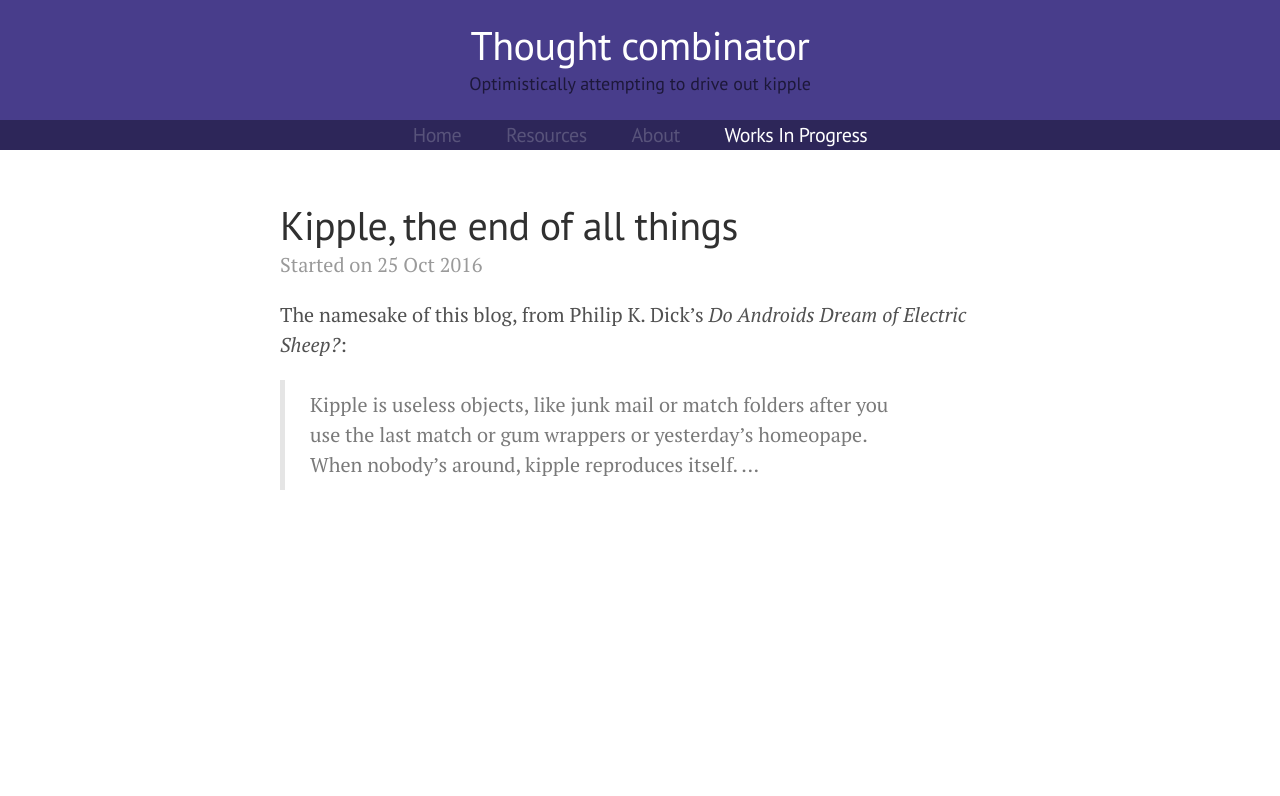
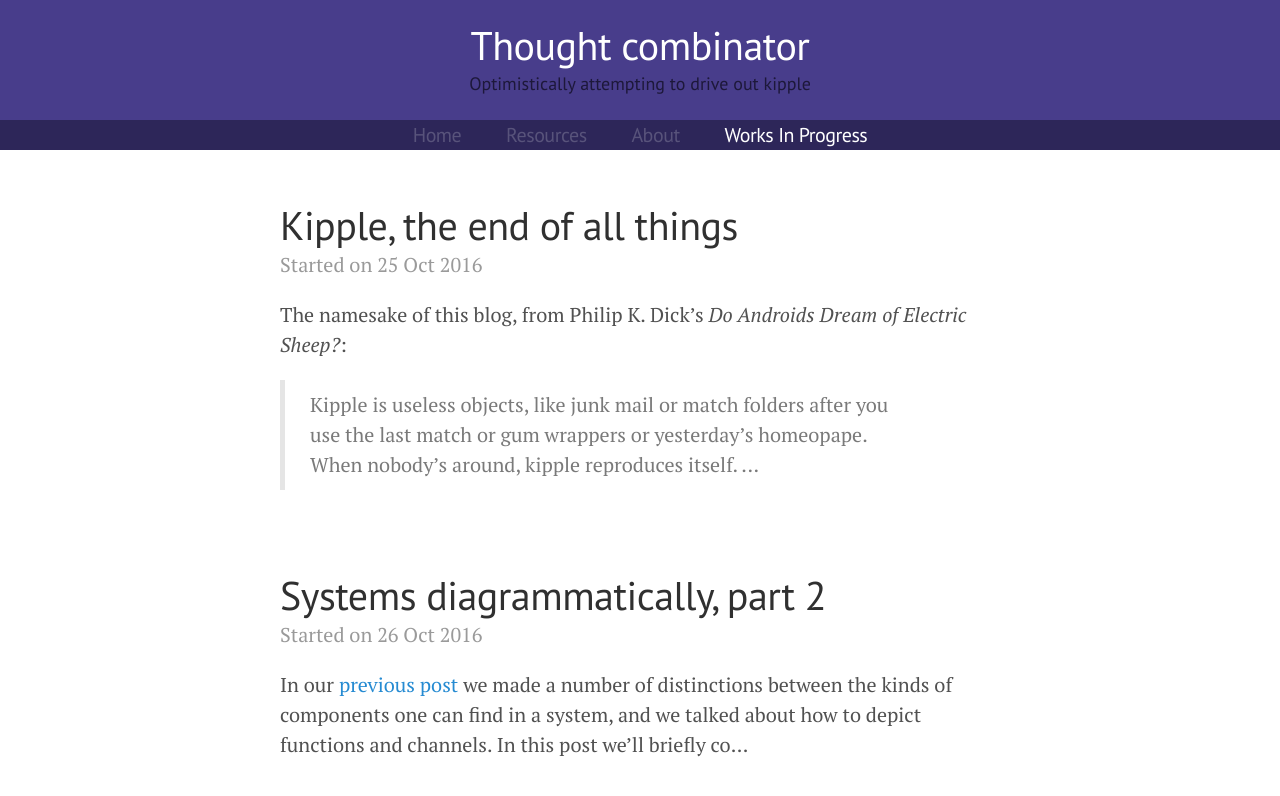
Before and after one commit to elliottroland/elliottroland.github.io, a Jekyll site: the page built from wip/index.html, in a window 1280 px wide. Shown: the top 796 px of the page. Built offline with Jekyll 4.4.1, drawn with Linux system fonts in a browser that asks for light colours.

Commit message:
Add WIP for diagrams pt 2

```diff
--- a/_config.yml
+++ b/_config.yml
@@ -1,7 +1,7 @@
 excerpt_separator: ""
 pygments: true
 markdown: kramdown
-url: http://elliottroland.github.io
+url: https://elliottroland.github.io
 title: Thought combinator
 tagline: Optimistically attempting to drive out kipple
 description: Thoughts on system design, software engineering, best practices, formalisms, and things like these
--- /dev/null
+++ b/_wip/systems-diagrammatically-2.md
@@ -0,0 +1,9 @@
+---
+published: true
+title: "Systems diagrammatically, part 2"
+layout: post
+tags: []
+categories: [formalisms]
+date: 2016-10-26 01:01:01 +00:00
+---
+In our [previous post]({{ site.url }}/formalisms/2016/10/25/systems-diagrammatically.html) we made a number of distinctions between the kinds of components one can find in a system, and we talked about how to depict functions and channels. In this post we'll briefly consider how algorithmic and operational independence are depicted.
```
Also changed, not shown: _wip/kipple.md (+8 -8 lines).
